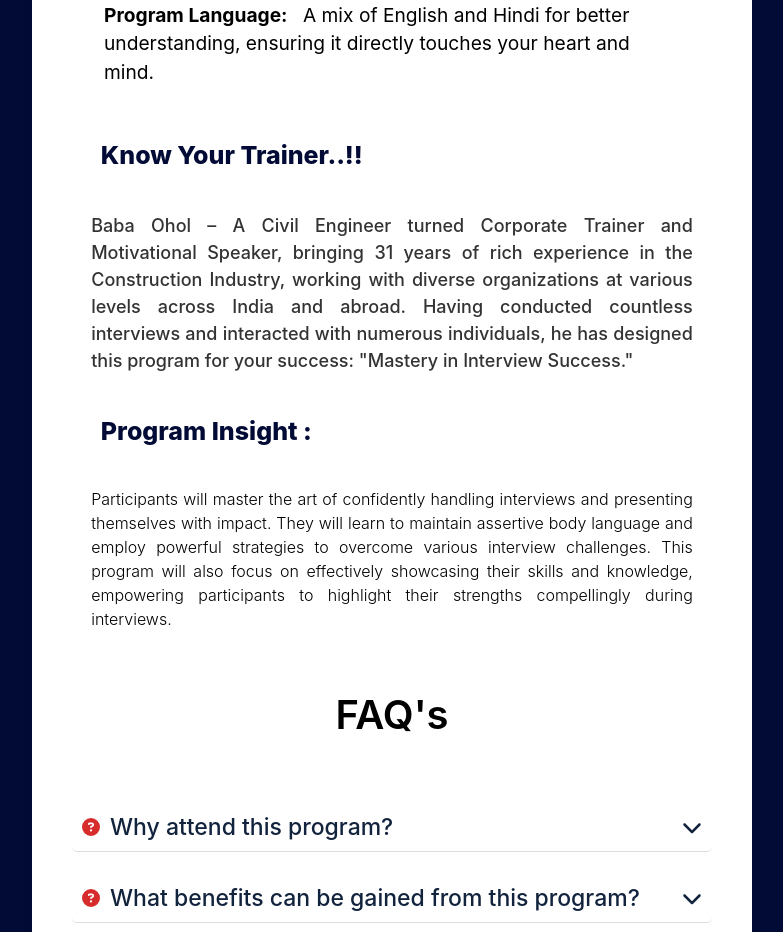
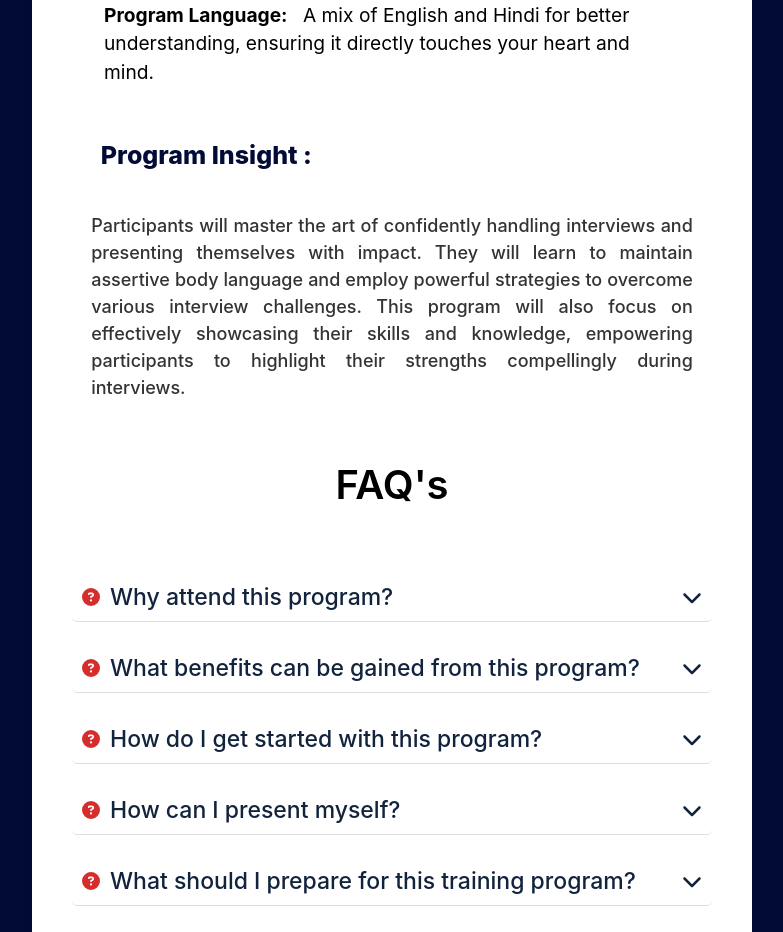
Before and after one commit to shiwanshupandey/upiFront, a React (Create React App) app: page / in a window 1280 px wide. Shown: the part 1160-2092 px from the top of the page, without its empty margins (248-1031 px from the left). Built offline with nearby package versions, Linux system fonts and the light colour scheme.

Commit message:
Update FormIntro.js

```diff
--- a/src/Components/FormIntro.js
+++ b/src/Components/FormIntro.js
@@ -32,12 +32,8 @@ const FormIntro = () => {
           <strong>Training Fee:</strong> ₹199/-<br/>
           <strong>Program Language:</strong> A mix of English and Hindi for better understanding, ensuring it directly touches your heart and mind.
         </p>
-
-        <h1 className='WhyHeading2'>Know Your Trainer..!!</h1>
-        <p className='WhyTrainer'>Baba Ohol – A Civil Engineer turned Corporate Trainer and Motivational Speaker, bringing 31 years of rich experience in the Construction Industry, working with diverse organizations at various levels across India and abroad. Having conducted countless interviews and interacted with numerous individuals, he has designed this program for your success: "Mastery in Interview Success."</p>
-
         <h1 className='WhyHeading2'>Program Insight :</h1>
-        <p className='WhyPara'>Participants will master the art of confidently handling interviews and presenting themselves with impact. They will learn to maintain assertive body language and employ powerful strategies to overcome various interview challenges. This program will also focus on effectively showcasing their skills and knowledge, empowering participants to highlight their strengths compellingly during interviews.</p>
+        <p className='WhyTrainer'>Participants will master the art of confidently handling interviews and presenting themselves with impact. They will learn to maintain assertive body language and employ powerful strategies to overcome various interview challenges. This program will also focus on effectively showcasing their skills and knowledge, empowering participants to highlight their strengths compellingly during interviews.</p>
 
         <Faqs data={FormData.faqs}/>
         {/* <a href="https://www.ogcs.co.in/about-us" target="_blank" rel="noopener noreferrer" className='Link-pages'><FontAwesomeIcon icon={faArrowRight} /> About Us</a> */}
```
